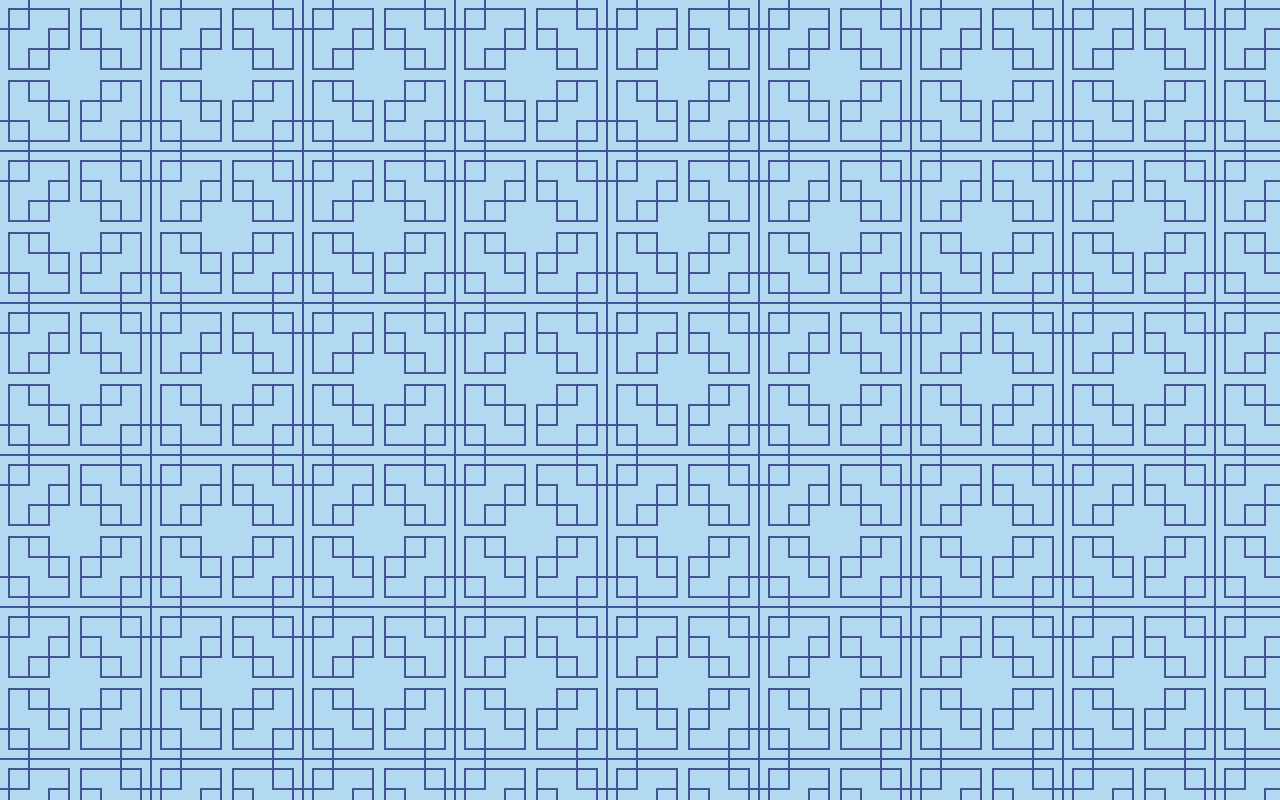
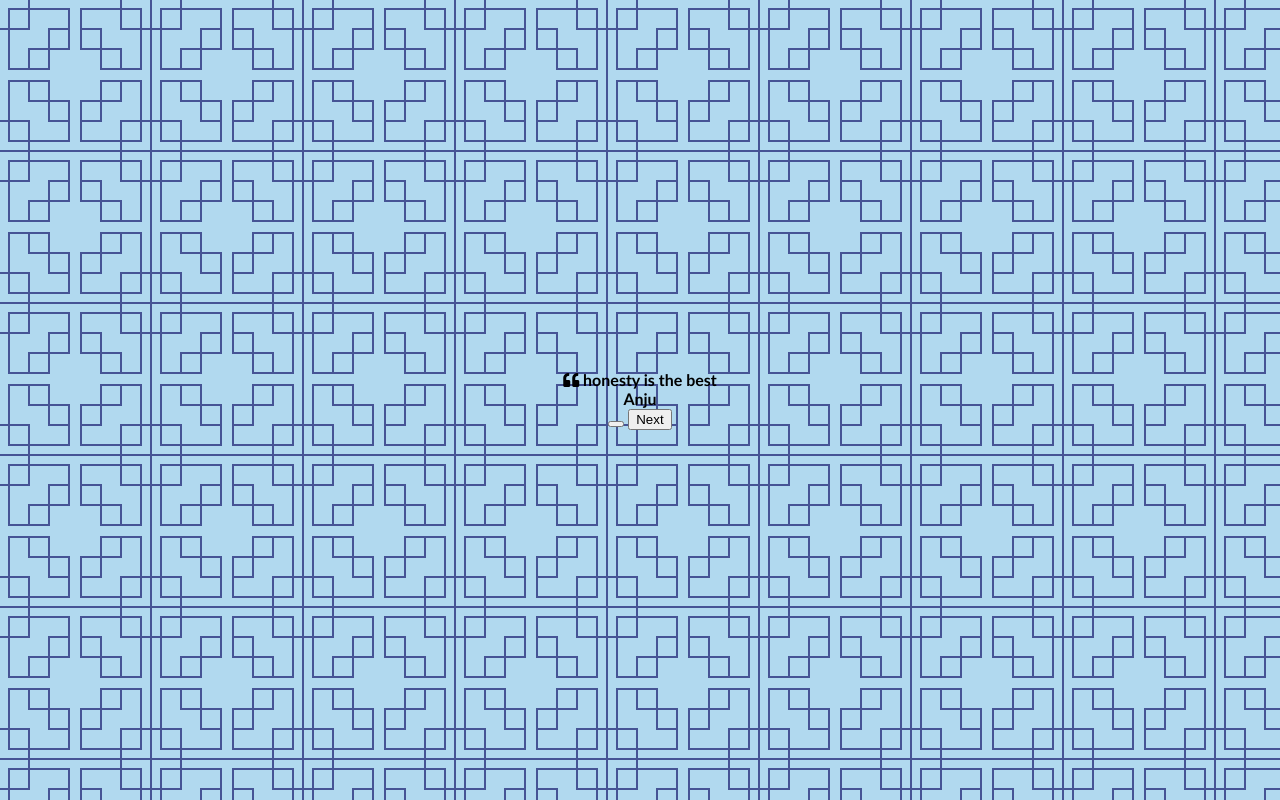
Before and after one commit to anjaliasha123/JavaScriptProjects, a plain HTML site: page index.html in a window 1280 px wide. Drawn offline with Linux system fonts and the light colour scheme.

Commit message:
skeleton

```diff
--- a/index.html
+++ b/index.html
@@ -12,6 +12,22 @@
     <link rel="stylesheet" href="style.css" />
   </head>
   <body>
+    <div class="quote-container" id="quote-container">
+      <!--Quote-->
+      <div class="quote-text">
+        <i class="fas fa-quote-left"></i>
+        <span id="quote">honesty is the best</span>
+      </div>
+      <!--author-->
+      <div class="quote-author">
+        <span id="author">Anju</span>
+      </div>
+      <!--Buttons-->
+      <div class="quote-buttons">
+        <button id="twitter" class="twitter-button"></button>
+        <button id="next" class="next-button">Next</button>
+      </div>
+    </div>
     <!-- Script -->
     <script src="script.js"></script>
   </body>
```
